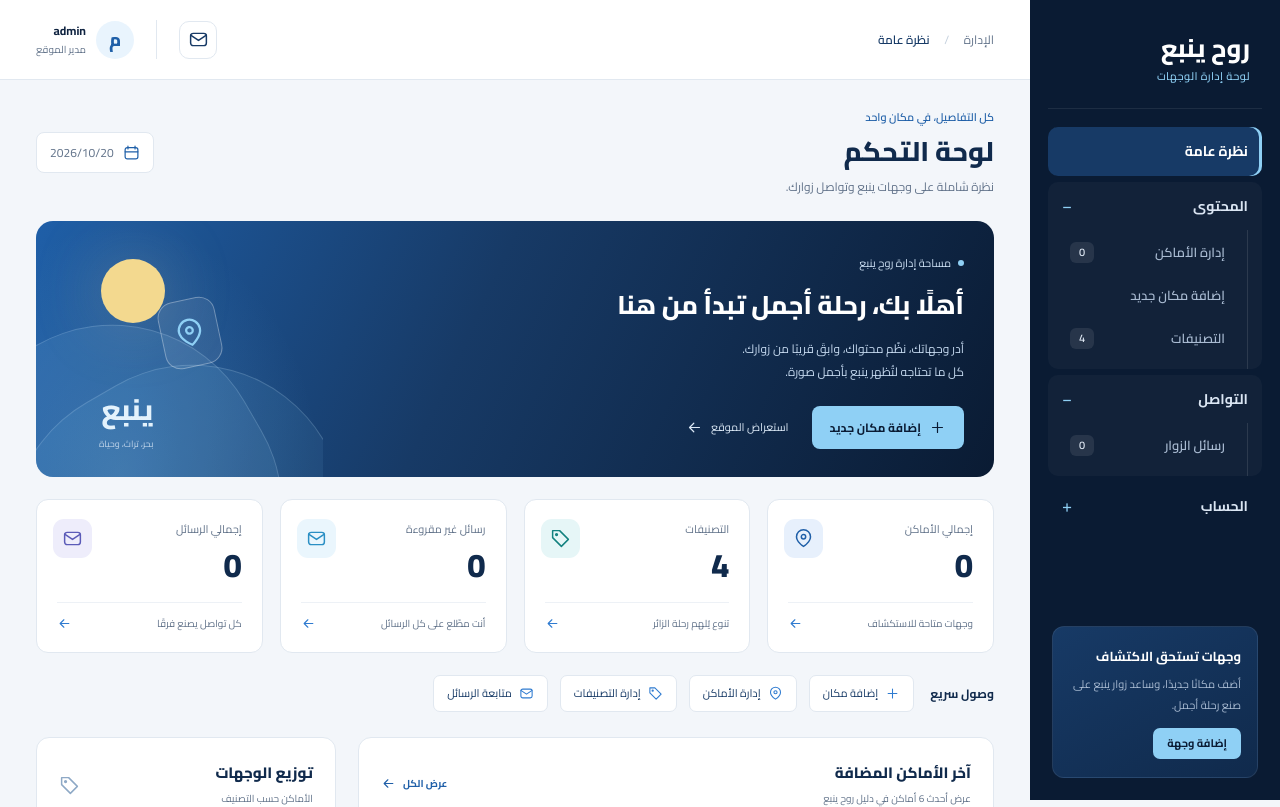
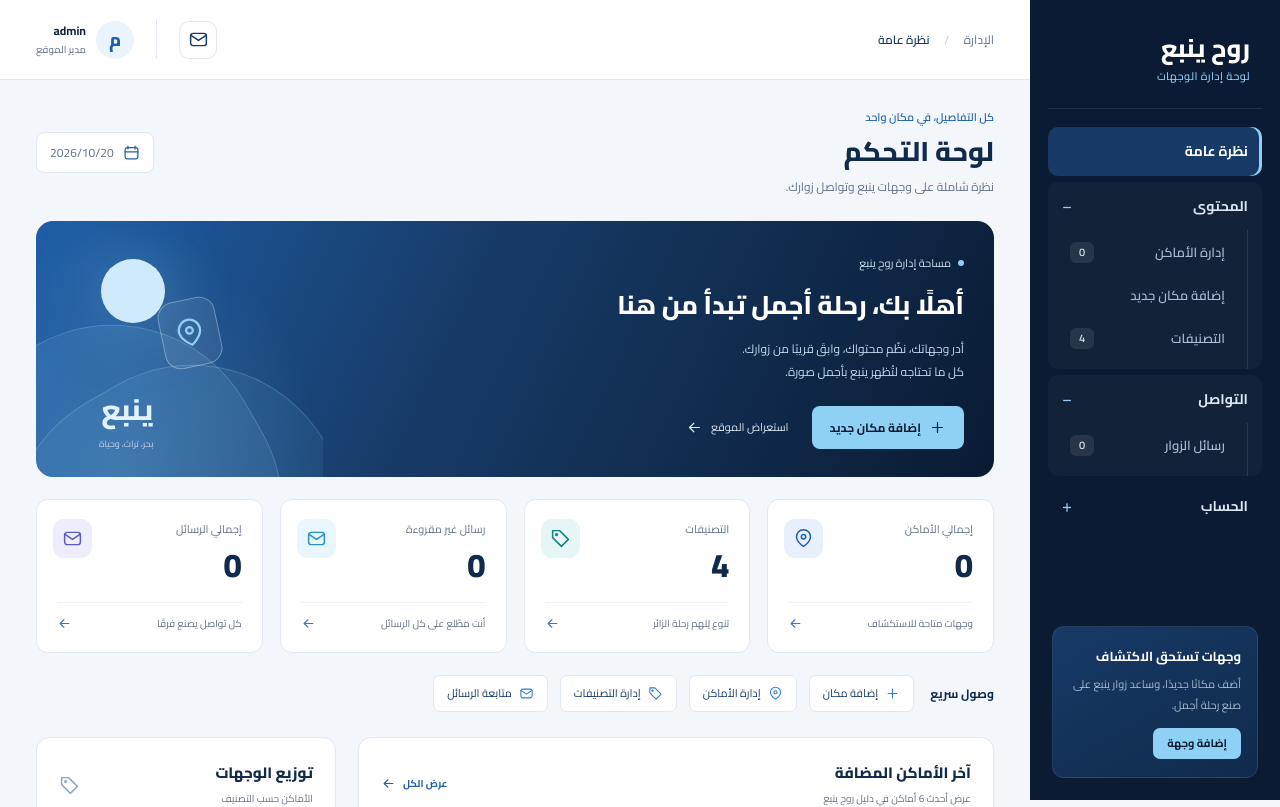
Before and after one commit to jf26tvtc-star/ynbb, a PHP site: page /yanbu-tourism/admin/dashboard.php in a window 1280 px wide. Shown: the top 807 px of the page. Run offline with PHP 8.4, Linux system fonts and the light colour scheme; a user stored in the database is signed in; data comes from the database, SQL or seed files in the repository; data that the repository does not hold is empty.

Commit message:
Apply the navy and sky-blue palette to category colors, ratings and dashboard art
Co-authored-by: Copilot <223556219+Copilot@users.noreply.github.com>

```diff
--- a/css/admin-dashboard.css
+++ b/css/admin-dashboard.css
@@ -99,7 +99,7 @@
 .dash-hero-link:hover { color: #fff; }
 .dash-hero-link .dash-icon { width: 17px; }
 .dash-coast-art { position: relative; width: 30%; min-width: 180px; overflow: hidden; background: radial-gradient(ellipse at 30% 100%, #8fd0f530, transparent 70%); }
-.dash-sun { position: absolute; width: 64px; height: 64px; background: #f3d98f; border-radius: 50%; top: 38px; left: 65px; box-shadow: 0 0 70px #f3d98f40; }
+.dash-sun { position: absolute; width: 64px; height: 64px; background: #cfeafb; border-radius: 50%; top: 38px; left: 65px; box-shadow: 0 0 70px #8fd0f560; }
 .dash-orbit { position: absolute; width: 340px; height: 340px; border: 1px solid #cfe7f72e; border-radius: 45%; transform: rotate(-30deg); }
 .orbit-one { top: 110px; left: -100px; background: #8fd0f51a; }
 .orbit-two { top: 150px; left: -20px; background: #8fd0f514; }
--- a/css/style.css
+++ b/css/style.css
@@ -19,11 +19,11 @@
     --danger: #c2493f;
     --warning: #d99a2b;
 
-    /* ألوان التصنيفات الأربعة */
-    --sea: #0f7fa3;      --sea-bg: #e7f4f8;
-    --history: #a9712f;  --history-bg: #f8efe1;
-    --nature: #2f8a4e;   --nature-bg: #e9f6ec;
-    --fun: #a6447a;      --fun-bg: #f8e9f1;
+    /* ألوان التصنيفات الأربعة: درجات مختلفة من نفس الطابع البحري لتبقى مميزة عن بعضها */
+    --sea: #1f7fc4;      --sea-bg: #e6f2fc;
+    --history: #173a66;  --history-bg: #e8edf6;
+    --nature: #0f7d86;   --nature-bg: #e3f4f5;
+    --fun: #4b55b8;      --fun-bg: #ebedfa;
     --general: #62738a;  --general-bg: #eef2f7;
 
     --dark: var(--ink);
@@ -391,7 +391,7 @@ section.container > h2 {
     margin-bottom: 20px;
 }
 .place-details h3 { color: var(--primary-dark); margin-bottom: 10px; font-size: 18px; }
-.rating { color: var(--warning); font-size: 20px; letter-spacing: 2px; }
+.rating { color: var(--primary-light); font-size: 20px; letter-spacing: 2px; }
 
 .map-embed { border-radius: var(--radius); overflow: hidden; box-shadow: var(--shadow-sm); margin-top: 12px; }
 .map-embed iframe { width: 100%; height: 320px; border: 0; display: block; }
```
